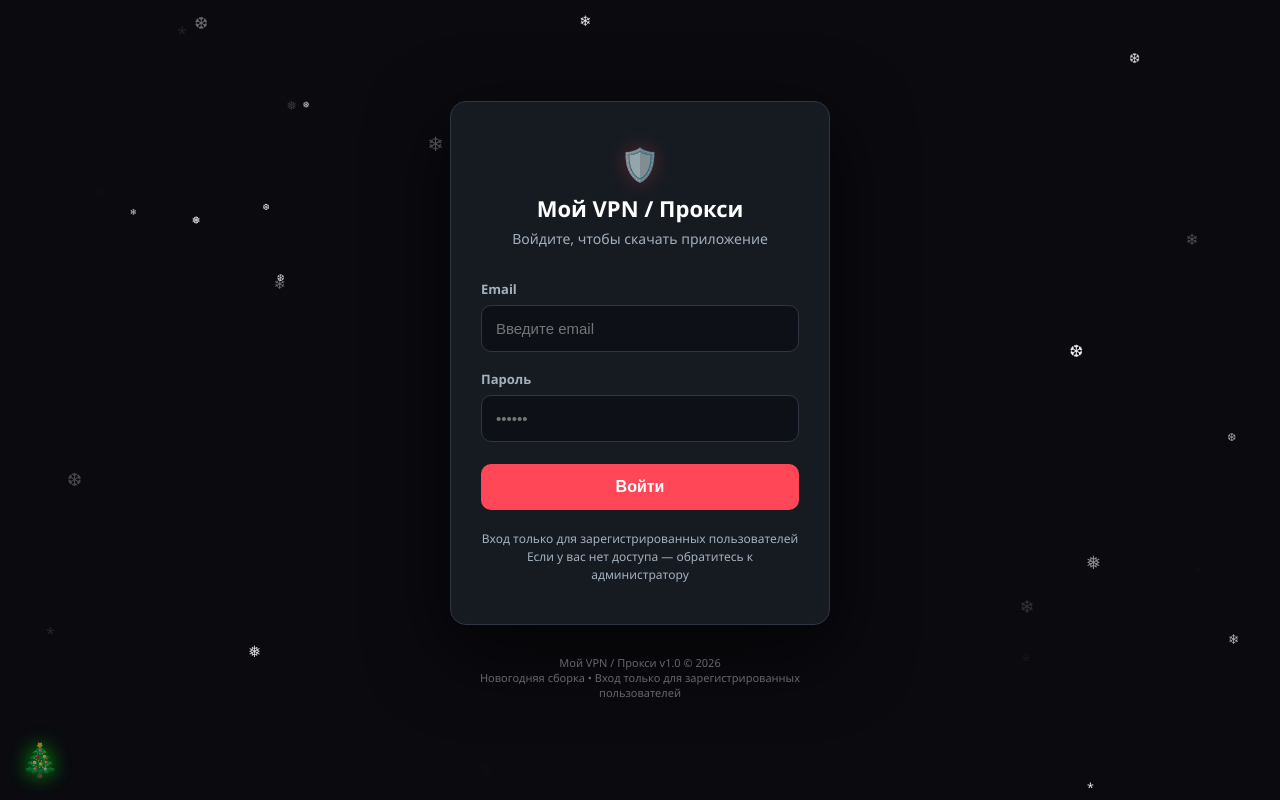
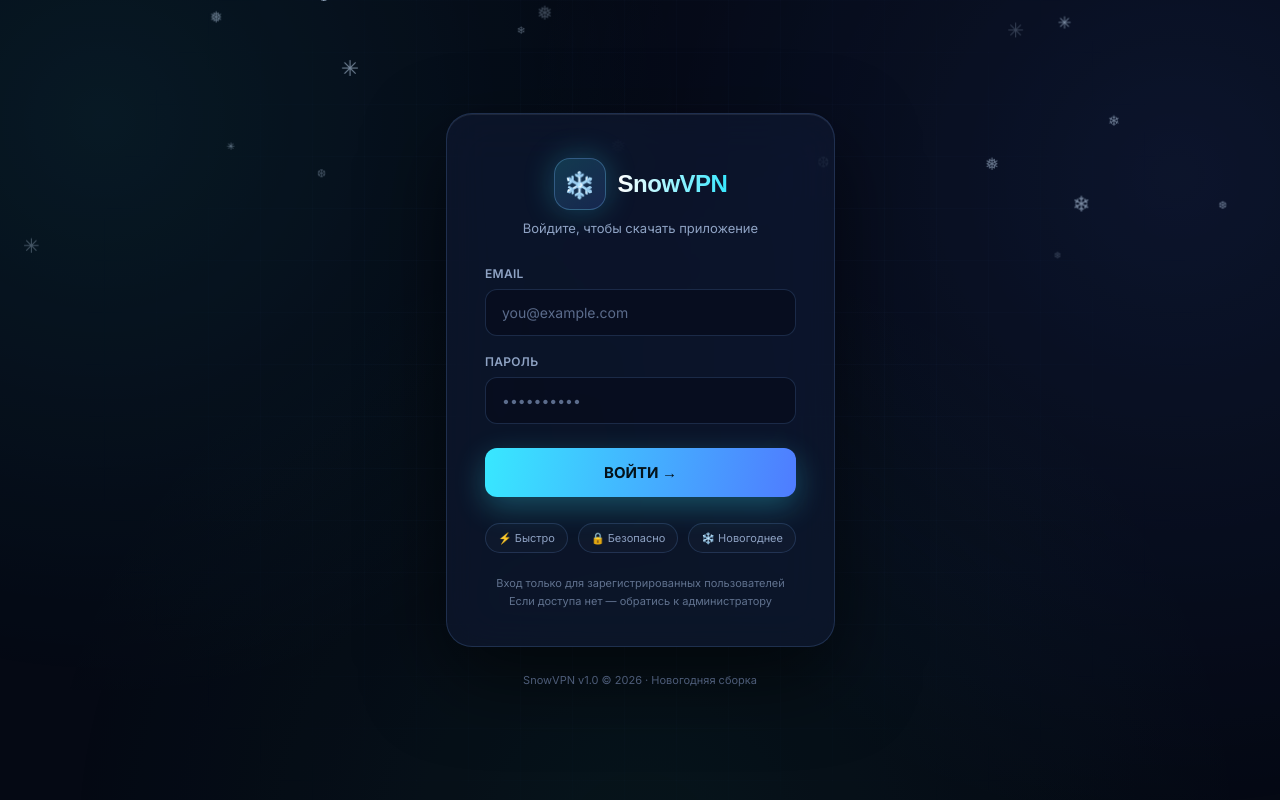
Before and after one commit to jkun1337-max/my-vpn-app, a plain HTML site: page index.html in a window 1280 px wide. Drawn offline with Linux system fonts and the light colour scheme; a web font is replaced by a local one.

Commit message:
SnowVPN: awesome site

```diff
--- a/index.html
+++ b/index.html
@@ -3,321 +3,378 @@
 <head>
 <meta charset="UTF-8">
 <meta name="viewport" content="width=device-width, initial-scale=1.0">
-<title>Мой VPN / Прокси — Вход</title>
+<title>SnowVPN — Скачать приложение</title>
 <style>
+@import url('https://fonts.googleapis.com/css2?family=Inter:wght@400;500;600;700;800&family=Unbounded:wght@600;700;800&display=swap');
+
 * { margin: 0; padding: 0; box-sizing: border-box; }
 
 :root {
-  --bg-dark: #0a0a0f;
-  --card-bg: #161b22;
-  --accent: #ff4757;
-  --accent-hover: #ff6b81;
-  --success: #2ed573;
-  --text: #ffffff;
-  --muted: #a4b0be;
-  --border: #2f3542;
+  --bg: #050914;
+  --card: rgba(16, 26, 48, 0.65);
+  --stroke: rgba(120, 170, 255, 0.18);
+  --cyan: #38e8ff;
+  --blue: #4f7cff;
+  --green: #3ddc97;
+  --text: #eaf2ff;
+  --muted: #8fa3c4;
+  --error: #ff5d73;
 }
 
-/* Новогодний фон и снег */
+html, body {
+  min-height: 100%;
+  width: 100%;
+}
+
 body {
-  font-family: 'Segoe UI', Roboto, Helvetica, Arial, sans-serif;
-  background: var(--bg-dark);
+  font-family: 'Inter', 'Segoe UI', sans-serif;
+  background: var(--bg);
   color: var(--text);
-  min-height: 100vh;
+  overflow-x: hidden;
   display: flex;
-  flex-direction: column;
   align-items: center;
   justify-content: center;
-  overflow-x: hidden;
+  min-height: 100vh;
+  padding: 24px 16px;
   position: relative;
 }
 
-.snowflake {
-  position: absolute;
-  top: -10px;
-  color: #fff;
-  font-size: 14px;
-  user-select: none;
-  z-index: 1;
+/* === Живой фон === */
+.bg {
+  position: fixed;
+  inset: 0;
+  z-index: 0;
+  overflow: hidden;
   pointer-events: none;
-  animation: fall linear infinite;
 }
 
-@keyframes fall {
-  to { transform: translateY(100vh) translateX(20px); }
+.bg::before {
+  content: '';
+  position: absolute;
+  inset: -20%;
+  background:
+    radial-gradient(circle at 20% 25%, rgba(56, 232, 255, 0.10), transparent 35%),
+    radial-gradient(circle at 80% 30%, rgba(79, 124, 255, 0.14), transparent 40%),
+    radial-gradient(circle at 50% 90%, rgba(61, 220, 151, 0.08), transparent 45%);
+  animation: aurora 18s ease-in-out infinite alternate;
 }
 
-/* Елка в углу */
-.tree {
-  position: absolute;
-  bottom: 20px;
-  left: 20px;
-  font-size: 32px;
-  opacity: 0.6;
-  z-index: 0;
-  filter: drop-shadow(0 0 10px #0f0);
-  animation: sway 4s ease-in-out infinite;
+@keyframes aurora {
+  0%   { opacity: 0.7; }
+  100% { opacity: 1; }
 }
 
-@keyframes sway {
-  0%, 100% { transform: rotate(-5deg); }
-  50% { transform: rotate(5deg); }
+.grid {
+  position: absolute;
+  inset: 0;
+  background-image:
+    linear-gradient(rgba(120,170,255,0.035) 1px, transparent 1px),
+    linear-gradient(90deg, rgba(120,170,255,0.035) 1px, transparent 1px);
+  background-size: 52px 52px;
+  mask-image: radial-gradient(circle at 50% 45%, #000 10%, transparent 75%);
+  -webkit-mask-image: radial-gradient(circle at 50% 45%, #000 10%, transparent 75%);
 }
 
-/* Контейнер */
-.app {
-  position: relative;
-  z-index: 10;
-  width: 100%;
-  max-width: 420px;
-  padding: 20px;
+.snow { position: absolute; inset: 0; }
+.flake {
+  position: absolute;
+  top: -20px;
+  color: #cfe6ff;
+  user-select: none;
+  will-change: transform;
+}
+@keyframes fall {
+  0%   { transform: translate3d(0, -5vh, 0); opacity: 0; }
+  10%  { opacity: var(--o); }
+  100% { transform: translate3d(var(--drift), 110vh, 0); opacity: 0; }
 }
 
+/* === Карточка === */
 .card {
-  background: var(--card-bg);
-  border: 1px solid var(--border);
-  border-radius: 16px;
-  padding: 40px 30px;
-  box-shadow: 0 25px 80px rgba(0,0,0,0.6);
-  text-align: center;
+  position: relative;
+  z-index: 2;
+  width: 100%;
+  max-width: 460px;
+  background: var(--card);
+  border: 1px solid var(--stroke);
+  border-radius: 26px;
+  padding: 44px 38px 36px;
+  backdrop-filter: blur(24px) saturate(140%);
+  -webkit-backdrop-filter: blur(24px) saturate(140%);
+  box-shadow:
+    0 30px 80px rgba(0, 0, 0, 0.55),
+    inset 0 1px 0 rgba(255, 255, 255, 0.08);
+  animation: rise 0.7s cubic-bezier(.2,.8,.2,1) both;
+}
+
+@keyframes rise {
+  from { opacity: 0; transform: translateY(24px) scale(0.98); }
+  to   { opacity: 1; transform: none; }
+}
+
+.brand {
+  display: flex;
+  align-items: center;
+  justify-content: center;
+  gap: 12px;
+  margin-bottom: 6px;
 }
 
 .logo {
-  font-size: 32px;
-  margin-bottom: 8px;
-  color: var(--accent);
-  text-shadow: 0 0 20px rgba(255, 71, 87, 0.4);
-  animation: pulse 2s ease-in-out infinite;
-}
-
-@keyframes pulse {
-  0%, 100% { opacity: 1; }
-  50% { opacity: 0.7; }
+  width: 52px;
+  height: 52px;
+  border-radius: 16px;
+  display: grid;
+  place-items: center;
+  font-size: 26px;
+  background: linear-gradient(145deg, rgba(56,232,255,0.18), rgba(79,124,255,0.18));
+  border: 1px solid rgba(120,200,255,0.3);
+  box-shadow: 0 0 30px rgba(56,232,255,0.25);
 }
 
 h1 {
-  color: var(--text);
-  margin-bottom: 6px;
-  font-size: 22px;
+  font-family: 'Unbounded', sans-serif;
+  font-size: 24px;
+  font-weight: 800;
+  letter-spacing: -0.5px;
+  background: linear-gradient(90deg, #ffffff, var(--cyan));
+  -webkit-background-clip: text;
+  background-clip: text;
+  color: transparent;
 }
 
 .subtitle {
+  text-align: center;
   color: var(--muted);
-  font-size: 14px;
-  margin-bottom: 32px;
+  font-size: 13px;
+  margin: 10px 0 30px;
 }
 
-/* Форма */
-.form-group {
-  margin-bottom: 18px;
-  text-align: left;
+/* Поля */
+.field { margin-bottom: 18px; }
+.field label {
+  display: block;
+  color: var(--muted);
+  font-size: 12px;
+  font-weight: 600;
+  margin-bottom: 8px;
+  letter-spacing: 0.3px;
+}
+.input-wrap { position: relative; }
+.field input {
+  width: 100%;
+  background: rgba(6, 12, 28, 0.7);
+  border: 1px solid rgba(120, 170, 255, 0.18);
+  border-radius: 12px;
+  padding: 14px 16px;
+  color: var(--text);
+  font-size: 14px;
+  font-family: inherit;
+  outline: none;
+  transition: border-color 0.2s, box-shadow 0.2s, background 0.2s;
+}
+.field input::placeholder { color: #5b6c8c; }
+.field input:focus {
+  border-color: var(--cyan);
+  background: rgba(9, 18, 40, 0.9);
+  box-shadow: 0 0 0 4px rgba(56, 232, 255, 0.12);
 }
 
-.form-group label {
-  display: block;
-  color: var(--muted);
+/* Кнопка */
+.btn {
+  width: 100%;
+  border: none;
+  border-radius: 12px;
+  padding: 15px;
+  font-size: 15px;
+  font-weight: 700;
+  font-family: inherit;
+  cursor: pointer;
+  color: #04121a;
+  background: linear-gradient(100deg, var(--cyan), var(--blue));
+  box-shadow: 0 10px 30px rgba(56, 232, 255, 0.28);
+  position: relative;
+  overflow: hidden;
+  transition: filter 0.2s, box-shadow 0.2s, transform 0.1s;
+  margin-top: 6px;
+}
+.btn::after {
+  content: '';
+  position: absolute;
+  top: 0; left: -60%;
+  width: 40%; height: 100%;
+  background: linear-gradient(90deg, transparent, rgba(255,255,255,0.4), transparent);
+  transform: skewX(-20deg);
+  animation: shine 3.5s ease-in-out infinite;
+}
+@keyframes shine {
+  0%, 60% { left: -60%; }
+  100%    { left: 140%; }
+}
+.btn:hover { filter: brightness(1.12); box-shadow: 0 14px 38px rgba(56,232,255,0.4); }
+.btn:active { transform: scale(0.985); }
+
+.btn.green { background: linear-gradient(100deg, var(--green), #2bb87f); box-shadow: 0 10px 30px rgba(61,220,151,0.28); }
+
+.alert {
+  margin-top: 14px;
+  padding: 12px 14px;
+  border-radius: 10px;
   font-size: 13px;
-  margin-bottom: 7px;
-  font-weight: 600;
+  display: none;
+  background: rgba(255, 93, 115, 0.1);
+  border: 1px solid rgba(255, 93, 115, 0.35);
+  color: var(--error);
 }
 
-.form-group input {
-  width: 100%;
-  background: #0d1117;
-  border: 1px solid var(--border);
-  border-radius: 10px;
-  padding: 14px;
-  color: var(--text);
-  font-size: 15px;
-  outline: none;
-  transition: border 0.2s;
+.shake { animation: shake 0.35s ease; }
+@keyframes shake {
+  0%, 100% { transform: translateX(0); }
+  25% { transform: translateX(-7px); }
+  75% { transform: translateX(7px); }
 }
 
-.form-group input:focus {
-  border-color: var(--accent);
-  box-shadow: 0 0 0 3px rgba(255, 71, 87, 0.15);
+.hint {
+  margin-top: 22px;
+  text-align: center;
+  font-size: 11px;
+  color: #61728f;
+  line-height: 1.6;
 }
 
-/* Кнопки */
-.btn {
-  width: 100%;
-  padding: 14px;
-  border: none;
-  border-radius: 10px;
-  font-size: 16px;
-  font-weight: 700;
-  cursor: pointer;
-  transition: all 0.2s;
-  margin-top: 4px;
+.feature-row {
+  display: flex;
+  gap: 10px;
+  justify-content: center;
+  margin-top: 26px;
+  flex-wrap: wrap;
+}
+.chip {
+  font-size: 11px;
+  color: var(--muted);
+  border: 1px solid var(--stroke);
+  border-radius: 999px;
+  padding: 7px 12px;
+  background: rgba(255,255,255,0.02);
 }
 
-.btn-primary {
-  background: var(--accent);
-  color: #fff;
+.footer {
+  position: relative;
+  z-index: 2;
+  text-align: center;
+  color: #4d5c78;
+  font-size: 11px;
+  margin-top: 26px;
 }
 
-.btn-primary:hover {
-  background: var(--accent-hover);
-  transform: translateY(-2px);
-  box-shadow: 0 10px 25px rgba(255, 71, 87, 0.3);
+/* Welcome */
+.welcome-badge {
+  display: inline-flex;
+  align-items: center;
+  gap: 8px;
+  background: rgba(61, 220, 151, 0.1);
+  border: 1px solid rgba(61,220,151,0.3);
+  color: var(--green);
+  border-radius: 999px;
+  padding: 7px 14px;
+  font-size: 12px;
+  font-weight: 600;
+  margin-bottom: 18px;
 }
+.user-name { color: var(--cyan); font-weight: 700; }
 
-.btn-primary:active {
-  transform: translateY(0);
+.dl-box {
+  margin-top: 8px;
+  padding: 20px;
+  border-radius: 16px;
+  background: rgba(6, 12, 28, 0.5);
+  border: 1px solid var(--stroke);
 }
+.dl-title { font-size: 13px; color: var(--muted); margin-bottom: 14px; }
+.dl-meta { margin-top: 12px; font-size: 11px; color: #61728f; text-align: center; }
 
-.btn-download {
-  background: var(--success);
-  color: #fff;
-  margin-top: 10px;
-  display: none; /* по умолчанию скрыта */
-}
-
-.btn-download:hover {
-  background: #2cc36b;
-}
-
-.btn-download:disabled {
-  background: #444;
-  color: #888;
-  cursor: not-allowed;
-  transform: none;
-  box-shadow: none;
-}
-
-.btn-logout {
-  background: transparent;
-  color: var(--muted);
-  border: 1px solid var(--border);
-  margin-top: 12px;
-}
-
-.btn-logout:hover {
-  color: var(--text);
-  border-color: var(--text);
-}
-
-/* Сообщения */
-.alert {
+.link-btn {
+  width: 100%;
+  text-align: center;
+  display: block;
   margin-top: 14px;
   padding: 12px;
   border-radius: 10px;
-  font-size: 13px;
-  display: none;
-  border: 1px solid transparent;
+  color: var(--cyan);
+  font-size: 12px;
+  text-decoration: none;
+  border: 1px solid var(--stroke);
+  transition: background 0.2s;
 }
+.link-btn:hover { background: rgba(56,232,255,0.08); }
 
-.alert-error {
-  background: rgba(255, 71, 87, 0.15);
-  border-color: var(--accent);
-  color: var(--accent);
-}
-
-.alert-success {
-  background: rgba(46, 213, 115, 0.15);
-  border-color: var(--success);
-  color: var(--success);
-}
-
-.hint {
-  margin-top: 20px;
-  font-size: 12px;
-  color: var(--muted);
-  text-align: center;
-  line-height: 1.5;
-}
-
-/* Приветствие */
-.welcome {
-  margin-bottom: 24px;
-}
-
-.welcome .name {
-  color: var(--success);
-  font-weight: 700;
-}
-
-/* Footer */
-.footer {
-  margin-top: 30px;
-  font-size: 11px;
-  color: #666;
-  text-align: center;
-}
-
-.santa {
-  font-size: 24px;
-  margin-left: 6px;
-  animation: bounce 2s ease-in-out infinite;
-}
-
-@keyframes bounce {
-  0%, 100% { transform: translateY(0); }
-  50% { transform: translateY(-8px); }
-}
+.hidden { display: none !important; }
 </style>
 </head>
 <body>
 
-<div class="tree">🎄</div>
+<!-- Фон -->
+<div class="bg">
+  <div class="grid"></div>
+  <div class="snow" id="snow"></div>
+</div>
 
-<div class="app">
+<div>
   <div class="card" id="card">
-    <!-- Welcome / Login экран -->
+    <!-- Экран входа -->
     <div id="loginScreen">
-      <div class="logo">🛡️</div>
-      <h1>Мой VPN / Прокси</h1>
+      <div class="brand">
+        <div class="logo">❄️</div>
+        <h1>SnowVPN</h1>
+      </div>
       <div class="subtitle">Войдите, чтобы скачать приложение</div>
 
       <form id="loginForm">
-        <div class="form-group">
-          <label>Email</label>
-          <input type="email" id="email" placeholder="Введите email" required autocomplete="email">
+        <div class="field">
+          <label>EMAIL</label>
+          <div class="input-wrap"><input type="email" id="email" placeholder="you@example.com" required autocomplete="username"></div>
         </div>
-        <div class="form-group">
-          <label>Пароль</label>
-          <input type="password" id="password" placeholder="••••••" required autocomplete="current-password">
+        <div class="field">
+          <label>ПАРОЛЬ</label>
+          <div class="input-wrap"><input type="password" id="password" placeholder="••••••••••" required autocomplete="current-password"></div>
         </div>
-        <button type="submit" class="btn btn-primary" id="loginBtn">Войти</button>
-        <div id="loginAlert" class="alert alert-error"></div>
+        <button type="submit" class="btn">ВОЙТИ →</button>
+        <div id="loginAlert" class="alert"></div>
       </form>
 
-      <div class="hint">
-        Вход только для зарегистрированных пользователей<br>
-        Если у вас нет доступа — обратитесь к администратору
+      <div class="feature-row">
+        <span class="chip">⚡ Быстро</span>
+        <span class="chip">🔒 Безопасно</span>
+        <span class="chip">❄️ Новогоднее</span>
       </div>
+      <div class="hint">Вход только для зарегистрированных пользователей<br>Если доступа нет — обратись к администратору</div>
     </div>
 
     <!-- Экран после входа -->
-    <div id="appScreen" style="display: none;">
-      <div class="welcome">
-        <span>Добро пожаловать, <span class="name" id="userName"></span>!</span> <span class="santa">🎅</span>
+    <div id="appScreen" class="hidden">
+      <div class="brand">
+        <div class="logo">✅</div>
+        <h1>SnowVPN</h1>
       </div>
-      <div class="logo">✅</div>
-      <h1>Доступ открыт</h1>
-      <div class="subtitle">Скачайте приложение для Windows</div>
+      <div class="subtitle">Доступ открыт, <span class="user-name" id="userName"></span></div>
 
-      <div class="download-card" style="margin-top: 10px;">
-        <h2 style="margin-bottom: 16px;">Скачать VPN</h2>
-        <button class="btn btn-primary btn-download" id="downloadBtn" onclick="downloadApp()">
-          ⬇️ Скачать vpn_app.py
-        </button>
-        <div class="file-info" style="margin-top: 8px;">Размер: ~15 КБ &bull; Для Windows</div>
+      <div class="welcome-badge">🎅 С Новым Годом!</div>
+
+      <div class="dl-box">
+        <div class="dl-title">⬇️ Скачай приложение для Windows</div>
+        <button class="btn green" onclick="downloadApp()">СКАЧАТЬ ПРИЛОЖЕНИЕ</button>
+        <div class="dl-meta">SnowVPN.exe · ~30 МБ · Windows 10/11</div>
+        <a class="link-btn" href="https://jkun1337-max.github.io/my-vpn-app/control.html" target="_blank">🎛️ Панель управления →</a>
       </div>
 
-      <button class="btn btn-logout" onclick="logout()">Выйти</button>
+      <button class="btn" style="background:rgba(255,255,255,0.06);color:var(--muted);box-shadow:none;margin-top:12px" onclick="logout()">Выйти</button>
     </div>
   </div>
 
-  <div class="footer">
-    Мой VPN / Прокси v1.0 &copy; 2026 <br>
-    Новогодняя сборка &bull; Вход только для зарегистрированных пользователей
-  </div>
+  <div class="footer">SnowVPN v1.0 © 2026 · Новогодняя сборка</div>
 </div>
 
 <script>
-// "База данных" пользователей (только для демонстрации!)
-// 6 разных почт и 6 разных сложных паролей
 const USERS = [
   { email: 'frost.wolf@protonmail.com', password: 'Fw9#kL2!vN8@qR', name: 'Пользователь 1' },
   { email: 'north.star@outlook.com',    password: 'Ns3%pT7&wM4#jK', name: 'Пользователь 2' },
@@ -332,32 +389,20 @@ const appScreen = document.getElementById('appScreen');
 const loginForm = document.getElementById('loginForm');
 const loginAlert = document.getElementById('loginAlert');
 const userNameEl = document.getElementById('userName');
-const downloadBtn = document.getElementById('downloadBtn');
+const card = document.getElementById('card');
 
-// --- Защита сессии: привязка к устройству + срок действия ---
-// Отпечаток устройства (браузер + экран + язык + часовой пояс).
-// У другого человека на другом компьютере он будет другим → ссылка не сработает.
 function deviceFingerprint() {
   const c = document.createElement('canvas');
   const ctx = c.getContext('2d');
   ctx.fillText('SnowVPN', 10, 20);
   const canvasData = c.toDataURL();
-  const fp = [
-    navigator.userAgent,
-    screen.width + 'x' + screen.height,
-    navigator.language,
-    Intl.DateTimeFormat().resolvedOptions().timeZone,
-    canvasData.length
-  ].join('|');
-  // проensible хэш
+  const fp = [navigator.userAgent, screen.width+'x'+screen.height,
+    navigator.language, Intl.DateTimeFormat().resolvedOptions().timeZone,
+    canvasData.length].join('|');
   let hash = 0;
-  for (let i = 0; i < fp.length; i++) {
-    hash = ((hash << 5) - hash) + fp.charCodeAt(i);
-    hash |= 0;
-  }
+  for (let i = 0; i < fp.length; i++) { hash = ((hash<<5)-hash)+fp.charCodeAt(i); hash|=0; }
   return 'dev-' + Math.abs(hash).toString(16);
 }
-
 const SESSION_HOURS = 24;
 
 function checkSession() {
@@ -365,85 +410,69 @@ function checkSession() {
   if (!saved) return false;
   try {
     const s = JSON.parse(saved);
-    const fp = deviceFingerprint();
-    const ageOk = (Date.now() - s.time) < SESSION_HOURS * 3600 * 1000;
-    if (s.device === fp && ageOk) {
-      showApp(s.name);
-      return true;
-    }
-    // чужое устройство или истёкло — разлогиниваем
+    const ok = s.device === deviceFingerprint() && (Date.now()-s.time) < SESSION_HOURS*3600*1000;
+    if (ok) { showApp(s.name); return true; }
     localStorage.removeItem('vpn_user');
-    return false;
-  } catch (e) {
-    localStorage.removeItem('vpn_user');
-    return false;
-  }
+  } catch (e) { localStorage.removeItem('vpn_user'); }
+  return false;
 }
-checkSession();
 
 loginForm.addEventListener('submit', (e) => {
   e.preventDefault();
   const email = document.getElementById('email').value.trim().toLowerCase();
   const password = document.getElementById('password').value;
-
   const user = USERS.find(u => u.email === email && u.password === password);
-
   if (user) {
     loginAlert.style.display = 'none';
     localStorage.setItem('vpn_user', JSON.stringify({
-      name: user.name,
-      email: user.email,
-      device: deviceFingerprint(),
-      time: Date.now()
+      name: user.name, email: user.email,
+      device: deviceFingerprint(), time: Date.now()
     }));
     showApp(user.name);
   } else {
     loginAlert.textContent = 'Неверный email или пароль';
     loginAlert.style.display = 'block';
-    // встряска
-    loginForm.style.transform = 'translateX(-5px)';
-    setTimeout(() => loginForm.style.transform = 'translateX(5px)', 100);
-    setTimeout(() => loginForm.style.transform = 'translateX(0)', 200);
+    card.classList.remove('shake'); void card.offsetWidth; card.classList.add('shake');
   }
 });
 
 function showApp(name) {
-  loginScreen.style.display = 'none';
-  appScreen.style.display = 'block';
+  loginScreen.classList.add('hidden');
+  appScreen.classList.remove('hidden');
   userNameEl.textContent = name;
-  downloadBtn.style.display = 'block';
 }
 
 function logout() {
   localStorage.removeItem('vpn_user');
-  loginScreen.style.display = 'block';
-  appScreen.style.display = 'none';
+  appScreen.classList.add('hidden');
+  loginScreen.classList.remove('hidden');
   document.getElementById('email').value = '';
   document.getElementById('password').value = '';
 }
 
 function downloadApp() {
-  // Ссылка на файл в твоём GitHub репозитории
-  window.location.href = 'https://raw.githubusercontent.com/jkun1337-max/my-vpn-app/main/vpn_app.py';
+  window.location.href = 'https://github.com/jkun1337-max/my-vpn-app/releases/download/v1.0/SnowVPN.exe';
 }
 
-// Создаём снежинки
-function createSnow() {
-  const count = 30;
-  for (let i = 0; i < count; i++) {
-    const flake = document.createElement('div');
-    flake.className = 'snowflake';
-    flake.textContent = ['❄','❅','❆','*'][Math.floor(Math.random()*4)];
-    flake.style.left = Math.random() * 100 + 'vw';
-    flake.style.animationDuration = (Math.random() * 3 + 2) + 's';
-    flake.style.opacity = Math.random();
-    flake.style.fontSize = (Math.random() * 12 + 8) + 'px';
-    flake.style.animationDelay = Math.random() * 5 + 's';
-    document.body.appendChild(flake);
+// Снежинки — чистый CSS transform, безserv贝壳у CSS :hover на контейнере → нет бага покачивания
+(function createSnow() {
+  const box = document.getElementById('snow');
+  const chars = ['❄','❅','❆','✳'];
+  for (let i = 0; i < 45; i++) {
+    const f = document.createElement('span');
+    f.className = 'flake';
+    f.textContent = chars[Math.floor(Math.random()*chars.length)];
+    const size = 8 + Math.random()*14;
+    f.style.fontSize = size + 'px';
+    f.style.left = Math.random()*100 + 'vw';
+    f.style.setProperty('--drift', (Math.random()*120-60) + 'px');
+    f.style.setProperty('--o', 0.25 + Math.random()*0.5);
+    f.style.animation = `fall ${8 + Math.random()*10}s linear ${Math.random()*12}s infinite`;
+    box.appendChild(f);
   }
-}
-createSnow();
+})();
+
+checkSession();
 </script>
-
 </body>
 </html>
```
